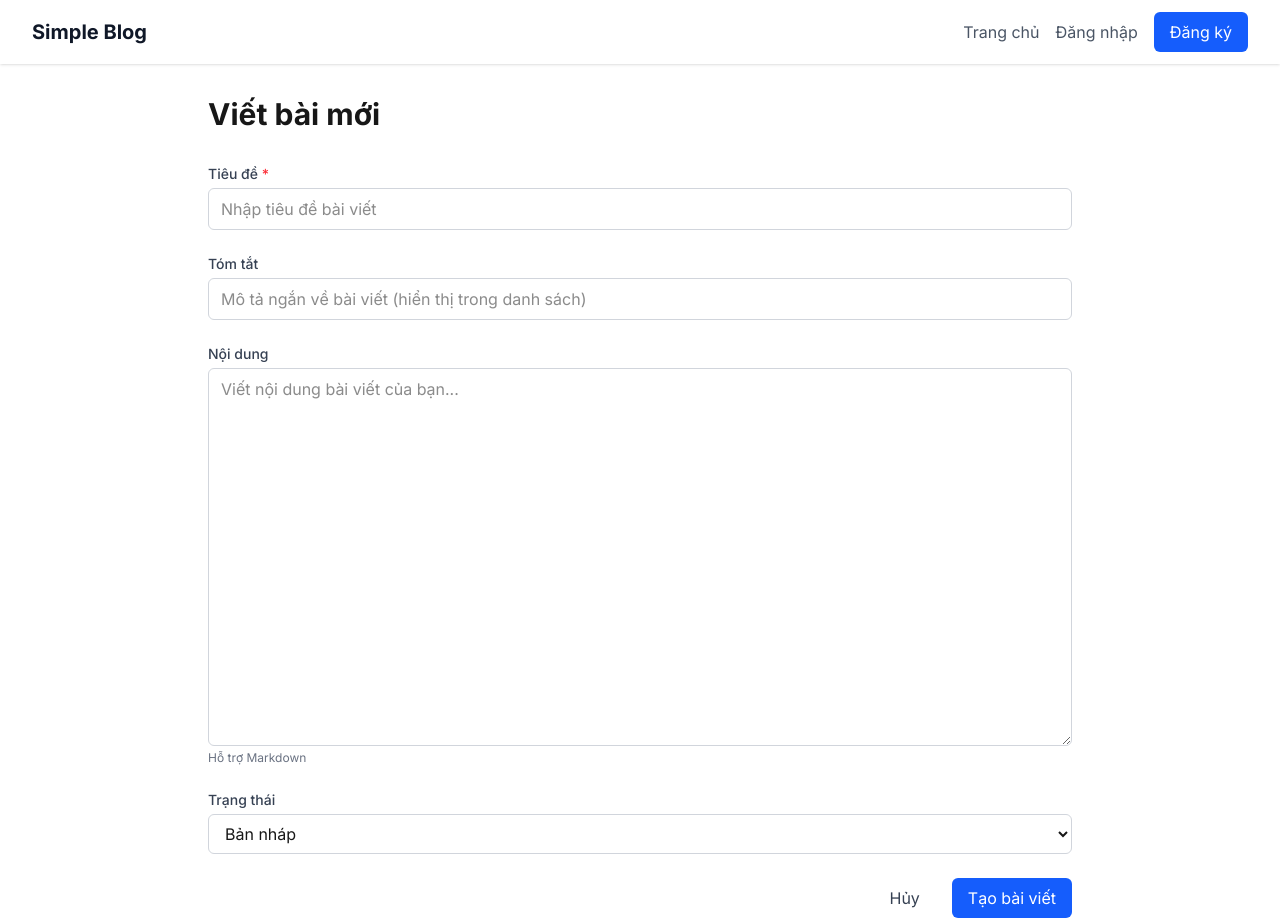
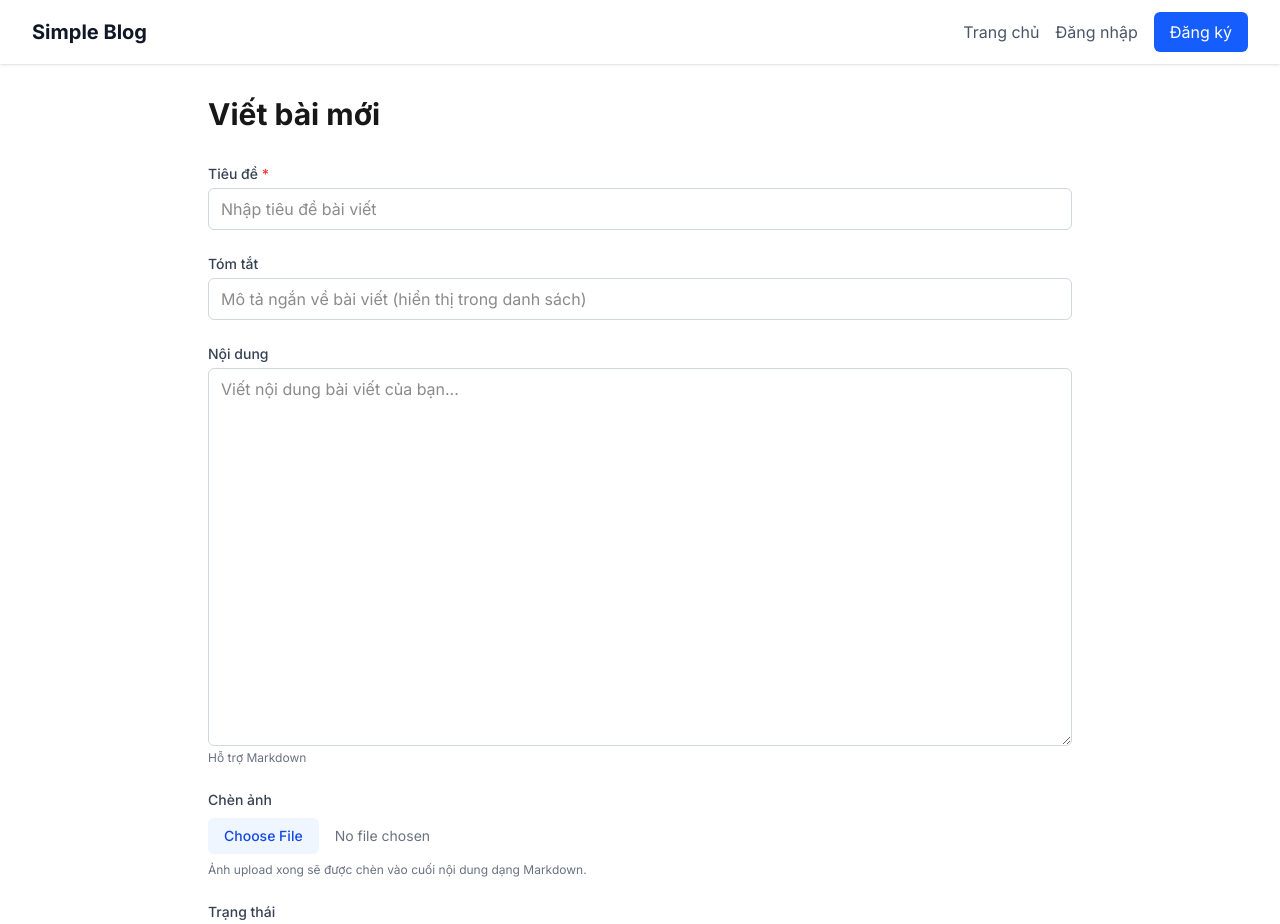
Before and after one commit to NamKhanhCTK46B/simple-blog, a Next.js app: page /dashboard/new in a window 1280 px wide. Shown: the top 924 px of the page. Built offline with nearby package versions, Linux system fonts and the light colour scheme; no server answers.

Commit message:
feat(storage): bài tập 7.3 - upload ảnh vào Supabase Storage
- ImageUploader component upload file vào bucket post-images
- Path quy ước <user_id>/<filename> để khớp policy
- Sau upload tự lấy publicUrl và chèn Markdown ![alt](url) vào nội dung bài

```diff
--- /dev/null
+++ b/src/components/dashboard/image-uploader.tsx
@@ -0,0 +1,78 @@
+"use client";
+
+import { useState } from "react";
+import { createClient } from "@/lib/supabase/client";
+
+interface ImageUploaderProps {
+  onUploaded: (markdown: string) => void;
+}
+
+export function ImageUploader({ onUploaded }: ImageUploaderProps) {
+  const supabase = createClient();
+  const [uploading, setUploading] = useState(false);
+  const [error, setError] = useState<string | null>(null);
+
+  const handleFile = async (file: File) => {
+    setError(null);
+    setUploading(true);
+
+    try {
+      const {
+        data: { user },
+      } = await supabase.auth.getUser();
+      if (!user) throw new Error("Bạn cần đăng nhập để upload ảnh");
+
+      const ext = file.name.split(".").pop() || "png";
+      const path = `${user.id}/${Date.now()}-${Math.random()
+        .toString(36)
+        .slice(2, 8)}.${ext}`;
+
+      const { error: uploadError } = await supabase.storage
+        .from("post-images")
+        .upload(path, file, {
+          cacheControl: "3600",
+          upsert: false,
+          contentType: file.type,
+        });
+
+      if (uploadError) throw uploadError;
+
+      const {
+        data: { publicUrl },
+      } = supabase.storage.from("post-images").getPublicUrl(path);
+
+      const altText = file.name.replace(/\.[^.]+$/, "");
+      onUploaded(`![${altText}](${publicUrl})`);
+    } catch (err: unknown) {
+      setError(err instanceof Error ? err.message : "Upload thất bại");
+    } finally {
+      setUploading(false);
+    }
+  };
+
+  return (
+    <div className="space-y-2">
+      <label className="block text-sm font-medium text-gray-700">
+        Chèn ảnh
+      </label>
+      <input
+        type="file"
+        accept="image/*"
+        disabled={uploading}
+        onChange={(e) => {
+          const file = e.target.files?.[0];
+          if (file) handleFile(file);
+          e.target.value = "";
+        }}
+        className="block w-full text-sm text-gray-500 file:mr-4 file:py-2 file:px-4 file:rounded-md file:border-0 file:text-sm file:font-medium file:bg-blue-50 file:text-blue-700 hover:file:bg-blue-100 disabled:opacity-50"
+      />
+      {uploading && (
+        <p className="text-sm text-gray-500">Đang upload ảnh...</p>
+      )}
+      {error && <p className="text-sm text-red-500">{error}</p>}
+      <p className="text-xs text-gray-500">
+        Ảnh upload xong sẽ được chèn vào cuối nội dung dạng Markdown.
+      </p>
+    </div>
+  );
+}
--- a/src/components/dashboard/post-form.tsx
+++ b/src/components/dashboard/post-form.tsx
@@ -4,6 +4,7 @@ import { useState } from "react";
 import { useRouter } from "next/navigation";
 import { createClient } from "@/lib/supabase/client";
 import { Post, PostStatus } from "@/types/database";
+import { ImageUploader } from "./image-uploader";
 
 interface PostFormProps {
   post?: Post;
@@ -127,6 +128,12 @@ export function PostForm({ post }: PostFormProps) {
         <p className="mt-1 text-xs text-gray-500">Hỗ trợ Markdown</p>
       </div>
 
+      <ImageUploader
+        onUploaded={(md) =>
+          setContent((c) => (c ? `${c}\n\n${md}\n` : `${md}\n`))
+        }
+      />
+
       <div>
         <label
           htmlFor="status"
```
